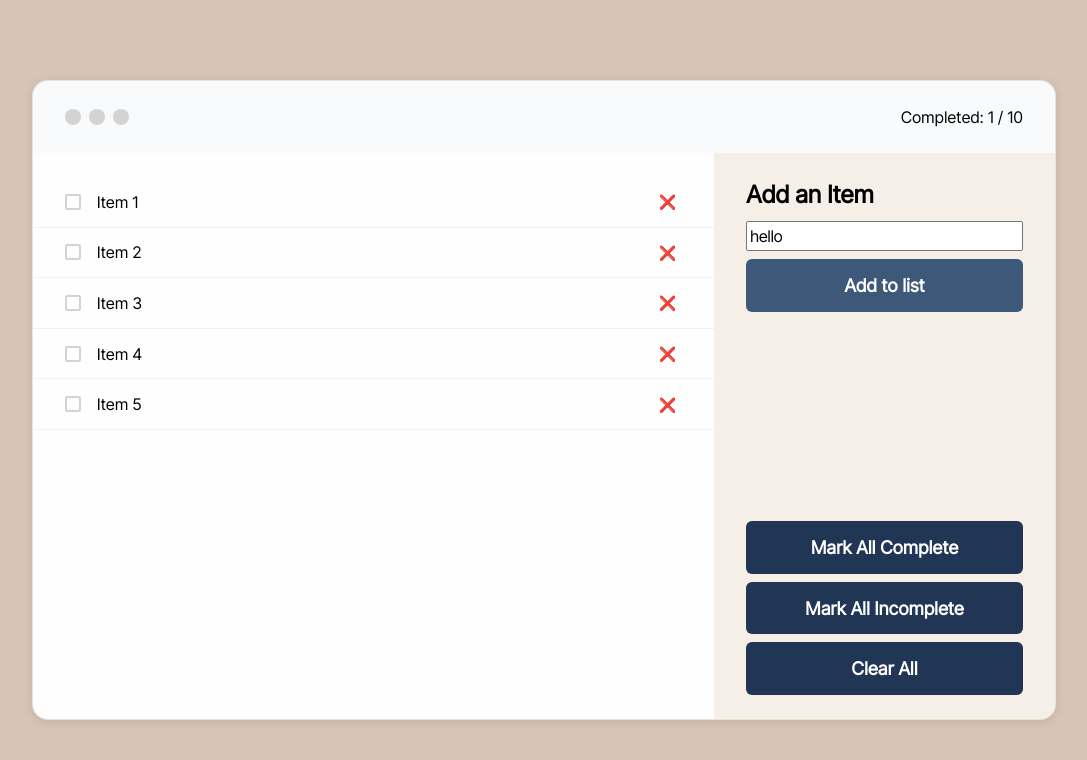
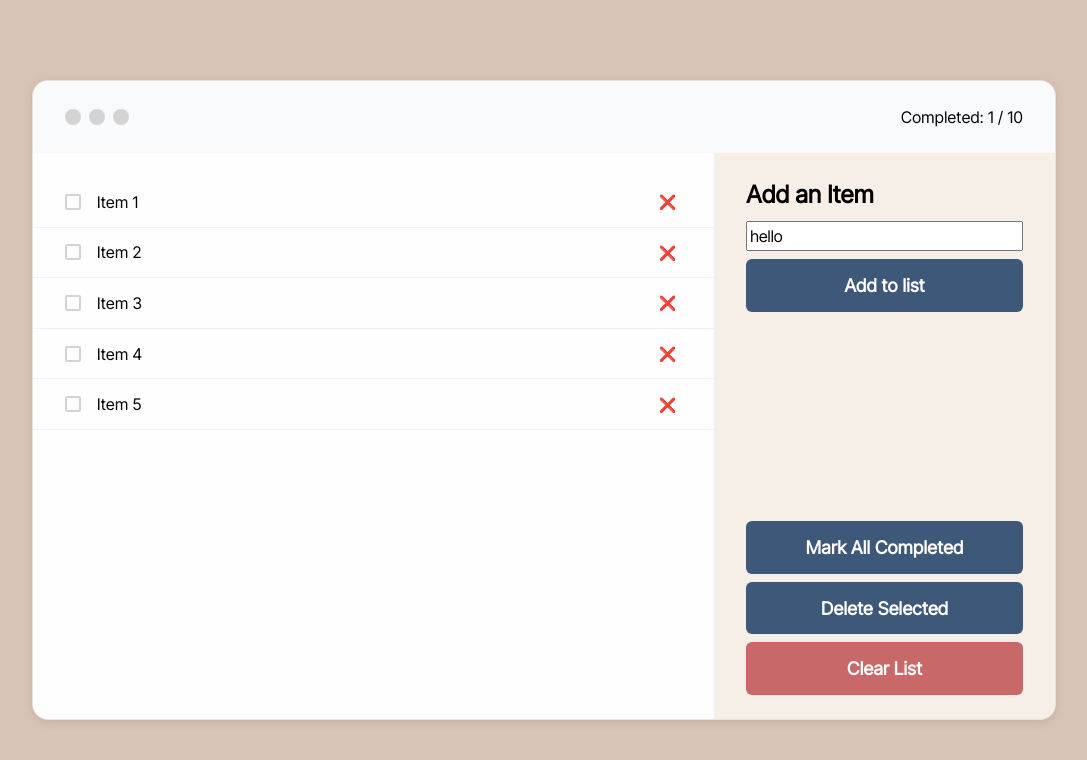
Before and after one commit to jacobmcmichael/react-practice--shopping-list-app, a React (Vite) app: page / in a window 1280 px wide. Shown: the top 760 px of the page, without its empty margins (96-1183 px from the left). Built offline with nearby package versions, Linux system fonts and the light colour scheme.

Commit message:
:feat: adds additional methods for list management

```diff
--- a/src/components/List.tsx
+++ b/src/components/List.tsx
@@ -1,6 +1,3 @@
-/* Dependencies */
-import { useEffect, useState } from "react";
-
 /* Types */
 import { ListItemType, ListItemProps, ListProps } from "@app/types/components";
 
@@ -45,7 +42,7 @@ function ListItem(props: ListItemProps) {
 				id={item.name}
 				type="checkbox"
 				name={item.name}
-				defaultChecked={item.checked}
+				checked={item.checked}
 				onChange={handleCheckboxChange}
 			/>
 		</div>
--- a/src/components/Sidebar.tsx
+++ b/src/components/Sidebar.tsx
@@ -10,18 +10,48 @@ import "@styles/components/sidebar.css";
 /* Components */
 import Button from "@components/shared/Button";
 
-/* Constants */
-import { sidebarFooterButtons } from "@constants/components";
-
 export default function Sidebar(props: SidebarProps) {
-	const { handleAddItem } = props;
+	const { setListItems } = props;
 
 	const inputRef = useRef<HTMLInputElement>(null);
+
+	const handleMarkAllCompleted = () => {
+		setListItems((prevItems) => {
+			return prevItems.map((prevItem) => {
+				return { ...prevItem, checked: true };
+			});
+		});
+	};
+
+	const handleDeleteSelected = () => {
+		setListItems((prevItems) => {
+			return prevItems.filter((prevItem) => !prevItem.checked);
+		});
+	};
+
+	const handleClearList = () => {
+		setListItems([]);
+	};
 
 	const handleFormSubmit = (event: React.FormEvent<HTMLFormElement>) => {
 		event.preventDefault();
 
-		if (inputRef.current) handleAddItem({ id: 0, name: inputRef.current.value, checked: false });
+		if (inputRef.current) {
+			const newItem = inputRef.current.value;
+
+			if (newItem) {
+				setListItems((prevItems) => [
+					...prevItems,
+					{
+						id: prevItems.length + 1,
+						name: newItem,
+						checked: false,
+					},
+				]);
+
+				inputRef.current.value = "";
+			}
+		}
 	};
 
 	return (
@@ -57,14 +87,26 @@ export default function Sidebar(props: SidebarProps) {
 				</form>
 
 				<div className="footer">
-					{sidebarFooterButtons.map((button, index) => (
-						<Button
-							key={index}
-							variant="secondary"
-						>
-							{button.text}
-						</Button>
-					))}
+					<Button
+						variant="secondary"
+						onClick={handleMarkAllCompleted}
+					>
+						Mark All Completed
+					</Button>
+
+					<Button
+						variant="secondary"
+						onClick={handleDeleteSelected}
+					>
+						Delete Selected
+					</Button>
+
+					<Button
+						variant="danger"
+						onClick={handleClearList}
+					>
+						Clear List
+					</Button>
 				</div>
 			</div>
 		</aside>
--- a/src/components/Window.tsx
+++ b/src/components/Window.tsx
@@ -1,5 +1,5 @@
 /* Dependencies */
-import { useEffect, useRef, useState } from "react";
+import { useEffect, useMemo, useState } from "react";
 
 /* Types */
 import { ListItemType } from "@app/types/components";
@@ -16,6 +16,7 @@ import { initialListData } from "@constants/components";
 
 export default function Window() {
 	const [listItems, setListItems] = useState<ListItemType[]>(initialListData);
+	const memoizedListData = useMemo(() => listItems, [listItems]);
 
 	useEffect(() => {
 		setListItems((prevItems: ListItemType[]) => {
@@ -28,12 +29,8 @@ export default function Window() {
 	}, [setListItems]);
 
 	useEffect(() => {
-		console.log(listItems);
-	}, [listItems]);
-
-	const handleAddItem = (item: ListItemType) => {
-		setListItems((prevItems: ListItemType[]) => [...prevItems, { ...item, id: prevItems.length + 1 }]);
-	};
+		console.log(memoizedListData);
+	}, [memoizedListData]);
 
 	return (
 		<main id="Window">
@@ -41,7 +38,7 @@ export default function Window() {
 				listItems={listItems}
 				setListItems={setListItems}
 			/>
-			<Sidebar handleAddItem={handleAddItem} />
+			<Sidebar setListItems={setListItems} />
 		</main>
 	);
 }
--- a/src/constants/components.ts
+++ b/src/constants/components.ts
@@ -25,15 +25,3 @@ export const initialListData = [
 		checked: false,
 	},
 ];
-
-export const sidebarFooterButtons = [
-	{
-		text: "Mark All Complete",
-	},
-	{
-		text: "Mark All Incomplete",
-	},
-	{
-		text: "Clear All",
-	},
-];
--- a/src/styles/_variables.css
+++ b/src/styles/_variables.css
@@ -16,7 +16,11 @@
 	--sidebar-background-color: #f5efe7;
 
 	/* Button */
-	--button-text-color: #fefefe;
+	--button-primary-text-color: #fefefe;
+	--button-secondary-text-color: #fefefe;
+	--button-danger-text-color: #fefefe;
+
 	--button-primary-background-color: #3e5879;
-	--button-secondary-background-color: #213555;
+	--button-secondary-background-color: #3e5879;
+	--button-danger-background-color: #c96868;
 }
--- a/src/styles/components/shared/button.css
+++ b/src/styles/components/shared/button.css
@@ -23,9 +23,16 @@
 }
 
 .button--primary {
+	color: var(--button-primary-text-color);
 	background-color: var(--button-primary-background-color);
 }
 
 .button--secondary {
+	color: var(--button-secondary-text-color);
 	background-color: var(--button-secondary-background-color);
 }
+
+.button--danger {
+	color: var(--button-danger-text-color);
+	background-color: var(--button-danger-background-color);
+}
--- a/src/types/components.ts
+++ b/src/types/components.ts
@@ -17,9 +17,9 @@ export interface ListProps {
 }
 
 export interface SidebarProps {
-	handleAddItem: (item: ListItemType) => void;
+	setListItems: React.Dispatch<React.SetStateAction<ListItemType[]>>;
 }
 
 export interface ButtonProps extends ButtonHTMLAttributes<HTMLButtonElement> {
-	variant: "primary" | "secondary";
+	variant: "primary" | "secondary" | "danger";
 }
```
